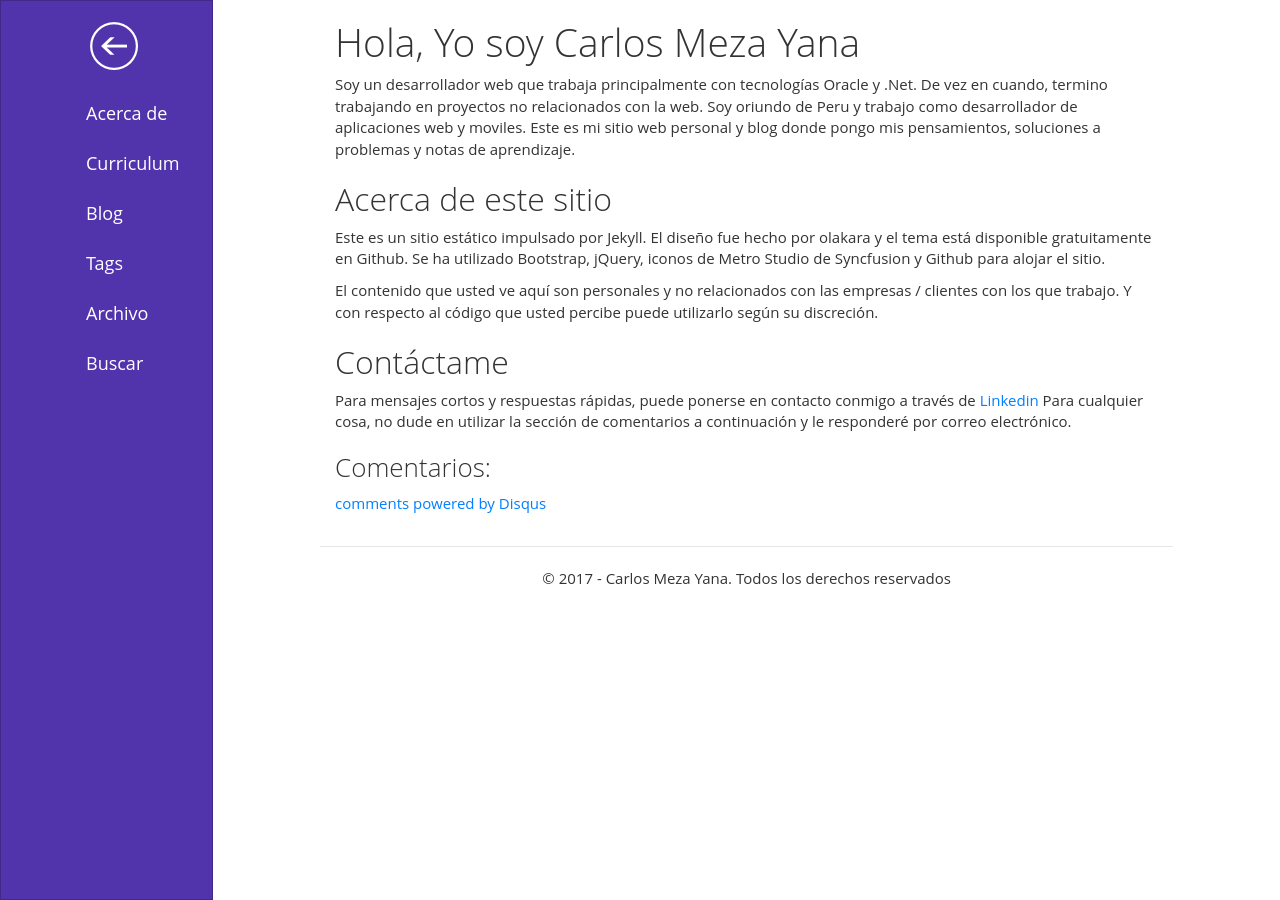
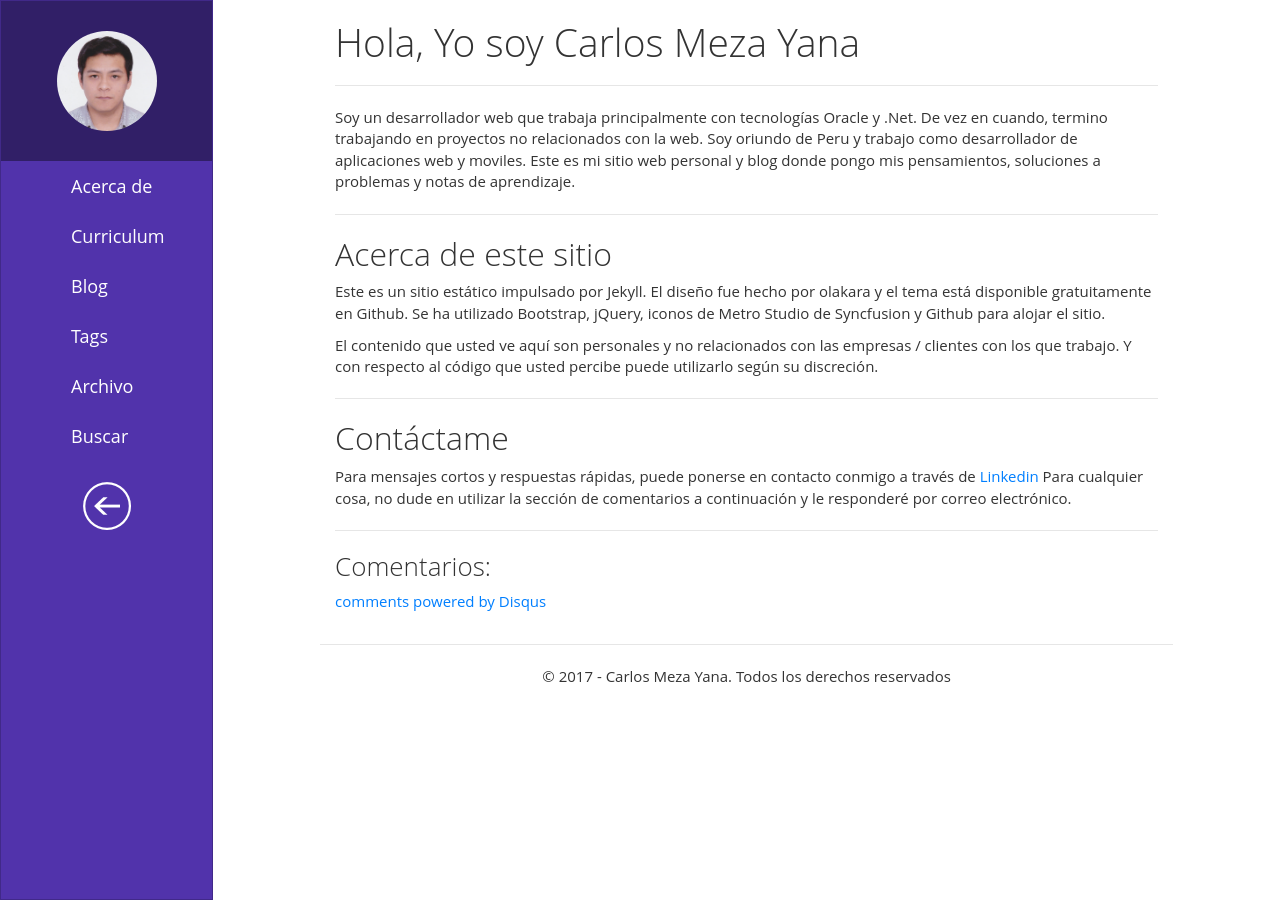
Before and after one commit to cmeza20/cmeza20.github.io, a Jekyll site: the page built from about/index.md, in a window 1280 px wide. Built offline with Jekyll 4.4.1, drawn with Linux system fonts in a browser that asks for light colours; comment, search, counter and statistics services are not loaded.

Commit message:
Add profile photo

```diff
--- a/_includes/mobilemenu.html
+++ b/_includes/mobilemenu.html
@@ -5,7 +5,12 @@
                         <span class="icon-bar"></span>
                         <span class="icon-bar"></span>
                     </button>
-                    <a class="navbar-brand" href="/">{{site.title}}</a>
+
+                    <a class="navbar-brand" href="/">
+                        <img class="image-center" src="{{ site.url }}/assets/images/profile.png" style="border-radius: 50%;width: 100%; max-width:25px; height:auto;"/>
+                        {{site.title}}
+                    </a>
+
                 </div>
                 <div class="navbar-collapse collapse navbar-responsive-collapse">
                     <ul class="nav navbar-nav">
--- a/_includes/sidemenu.html
+++ b/_includes/sidemenu.html
@@ -1,28 +1,40 @@
 <aside>
-  <div class="row">
-    <div class="col-md-12">
-    <br/>
-        {% if page.path contains '_posts' %}
-        <h1 class="text-center" style="margin-top:0px"><a href="/blog" class="icon ic-back"></a></h1>
-        {% else %}
-        <h1 class="text-center" style="margin-top:0px"><a href="/" class="icon ic-back"></a></h1>
-        {% endif %}
+
+  <div class="row" style="background-color:rgba(0, 0, 0, 0.4);">
+    <div class="col-md-12" style="text-align: center;margin:30px 0 30px 0">
+      <a href="/">
+        <img class="image-center" src="{{ site.url }}/assets/images/profile.png" style="border-radius: 50%;width: 100%; max-width:100px; height:auto; margin-left: -15px;"/>
+      </a>
     </div>
   </div>
+
+
   <div class="row">
       <div class="col-md-12">
         <ul class="left-nav">
         {% for link in site.navigation %}
           {% capture pageurl %}{{link.url}}{{"index.html"}}{% endcapture %}
           {% if page.url == pageurl or (link.text == 'Blog' and page.id) %}
-            <li class="left-nav-item left-nav-selected">{{link.text}}</a>
+            <li class="left-nav-item left-nav-selected" style="margin-left: -15px;">{{link.text}}</a>
           {% else %}
             <li class="left-nav-item">
-              <a href="{{link.url}}">{{link.text}}</a>
+              <a href="{{link.url}}" style="margin-left: -15px;">{{link.text}}</a>
             </li>
           {% endif %}
         {% endfor %}
         </ul>
     </div>
   </div>
+
+  <div class="row">
+    <div class="col-md-12">
+    <br/>
+        {% if page.path contains '_posts' %}
+        <h1 class="text-center" style="margin-top:0px;margin-left: -15px;"><a href="/blog" class="icon ic-back"></a></h1>
+        {% else %}
+        <h1 class="text-center" style="margin-top:0px;margin-left: -15px;"><a href="/" class="icon ic-back"></a></h1>
+        {% endif %}
+    </div>
+  </div>
+
 </aside>
--- a/about/index.md
+++ b/about/index.md
@@ -4,21 +4,23 @@ title: Hola, Yo soy Carlos Meza Yana
 description: About Me page of Abdel Raoof
 theme: purple
 ---
-
+<hr/>
 Soy un desarrollador web que trabaja principalmente con tecnologías Oracle y .Net. De vez en cuando, termino trabajando en proyectos no relacionados con la web. Soy oriundo de Peru y trabajo como desarrollador de aplicaciones web y moviles.
 Este es mi sitio web personal y blog donde pongo mis pensamientos, soluciones a problemas y notas de aprendizaje.
 
+<hr/>
 ## Acerca de este sitio
 
 Este es un sitio estático impulsado por Jekyll. El diseño fue hecho por olakara y el tema está disponible gratuitamente en Github. Se ha utilizado Bootstrap, jQuery, iconos de Metro Studio de Syncfusion y Github para alojar el sitio.
 
 El contenido que usted ve aquí son personales y no relacionados con las empresas / clientes con los que trabajo. Y con respecto al código que usted percibe puede utilizarlo según su discreción.
 
-
+<hr/>
 ## Contáctame
 
 Para mensajes cortos y respuestas rápidas, puede ponerse en contacto conmigo a través de <a href="https://www.linkedin.com/in/carlos-meza-yana/" target="_blank">Linkedin</a> Para cualquier cosa, no dude en utilizar la sección de comentarios a continuación y le responderé por correo electrónico.
 
+<hr/>
 ### Comentarios:
 
 <div id="disqus_thread"></div>
--- a/assets/css/app.css
+++ b/assets/css/app.css
@@ -80,15 +80,3 @@
 .tags {
   text-align: justify;
 }
-
-
-.clearfix() {
-  &:before,
-  &:after {
-    content: " ";
-    display: table;
-  }
-  &:after {
-    clear: both;
-  }
-}
```
Also changed, not shown: resume/index.md (+2 -1 lines).
